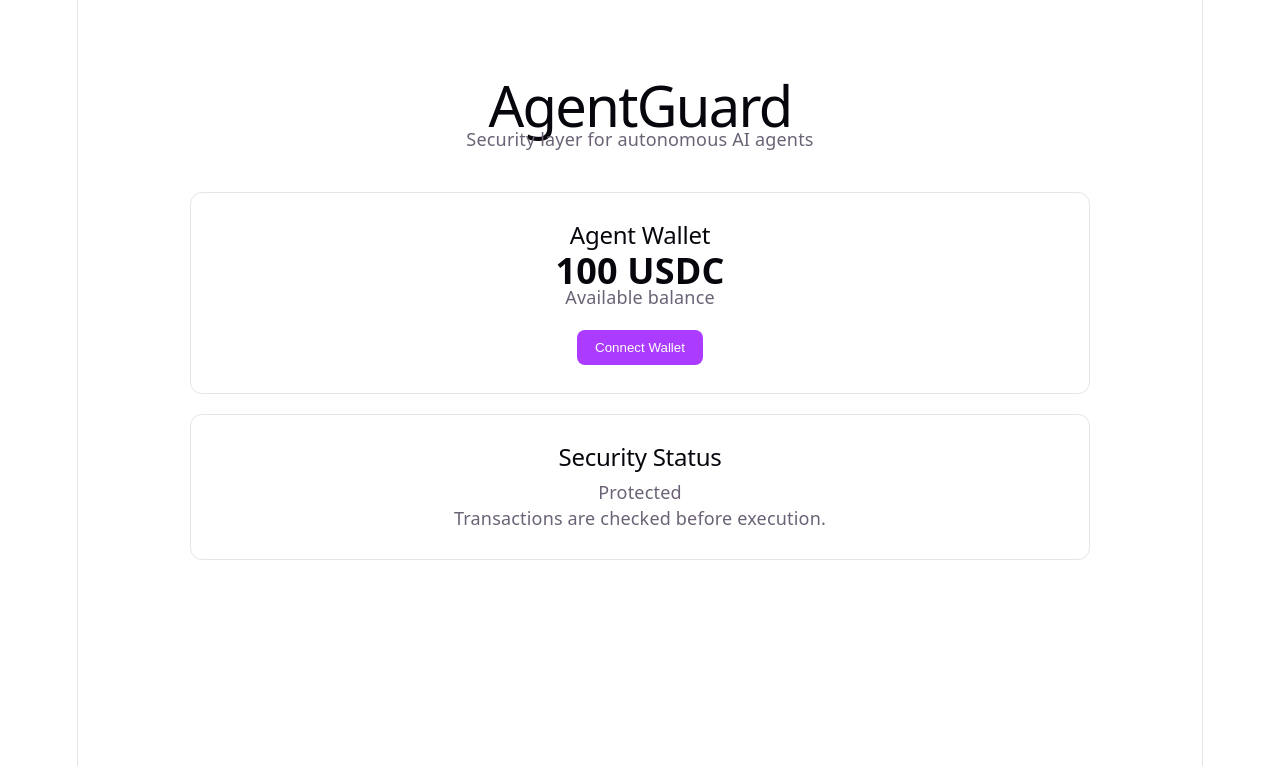
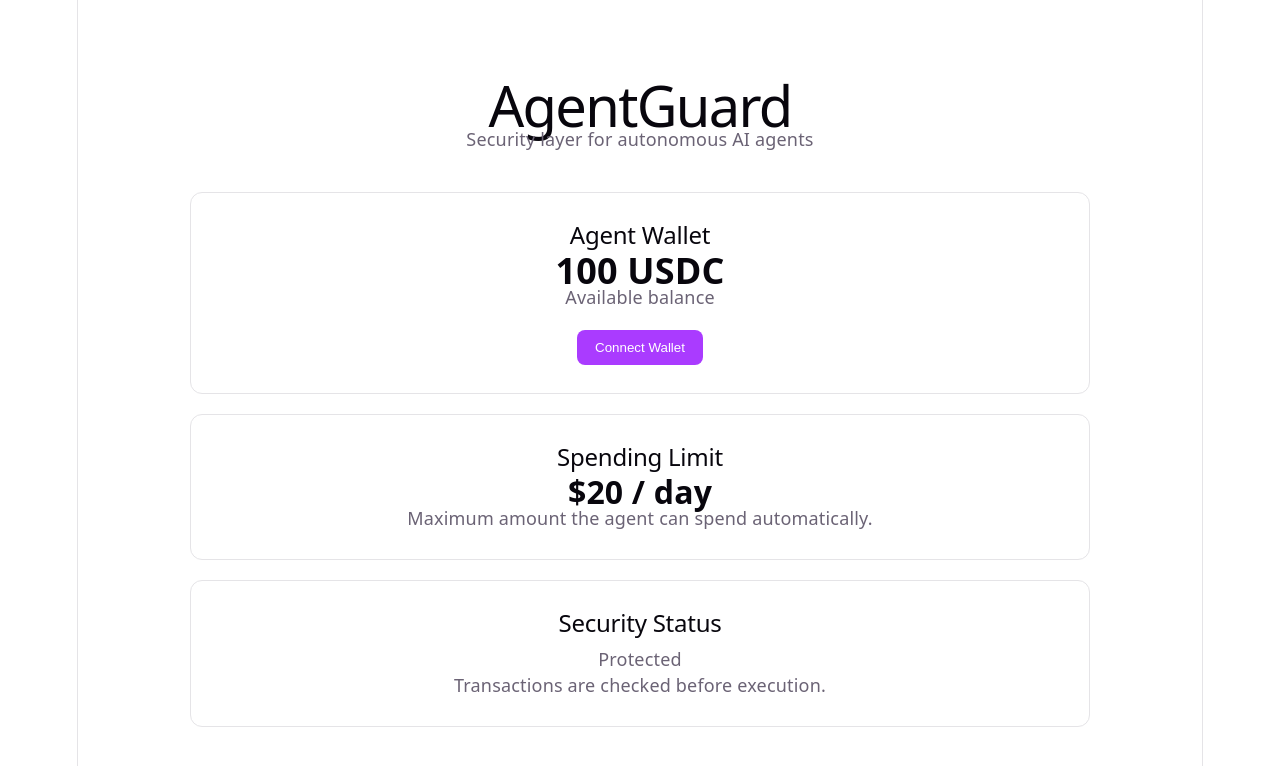
Before and after one commit to Preetam-77/AgentGuard, a React app: page / in a window 1280 px wide. Shown: the top 766 px of the page. Built offline with nearby package versions, Linux system fonts and the light colour scheme; the HTML template or start-up script is replaced by a standard one.

Commit message:
feat: add agent spending limit

```diff
--- a/src/App.css
+++ b/src/App.css
@@ -13,6 +13,7 @@ header h1 {
 }
 
 .wallet-card,
+.limit-card,
 .security-card {
   padding: 28px;
   margin-bottom: 20px;
@@ -23,6 +24,12 @@ header h1 {
 
 .balance {
   font-size: 36px;
+  font-weight: 600;
+  color: var(--text-h);
+}
+
+.limit {
+  font-size: 32px;
   font-weight: 600;
   color: var(--text-h);
 }
--- a/src/App.jsx
+++ b/src/App.jsx
@@ -16,6 +16,12 @@ function App() {
         <button type="button">Connect Wallet</button>
       </section>
 
+      <section className="limit-card">
+        <h2>Spending Limit</h2>
+        <p className="limit">$20 / day</p>
+        <p>Maximum amount the agent can spend automatically.</p>
+      </section>
+
       <section className="security-card">
         <h2>Security Status</h2>
         <p>Protected</p>
```
